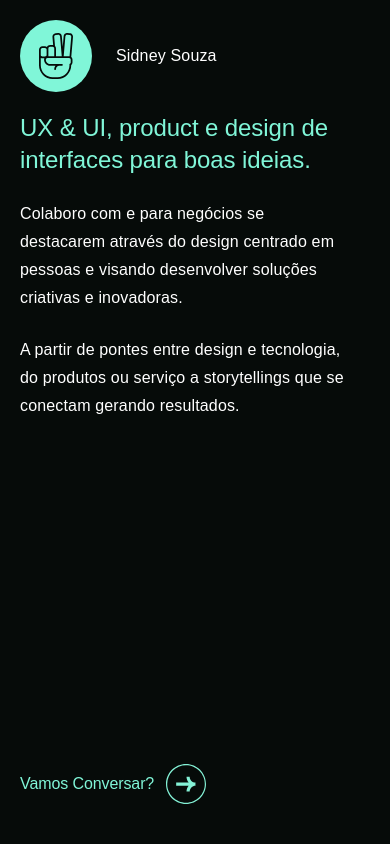
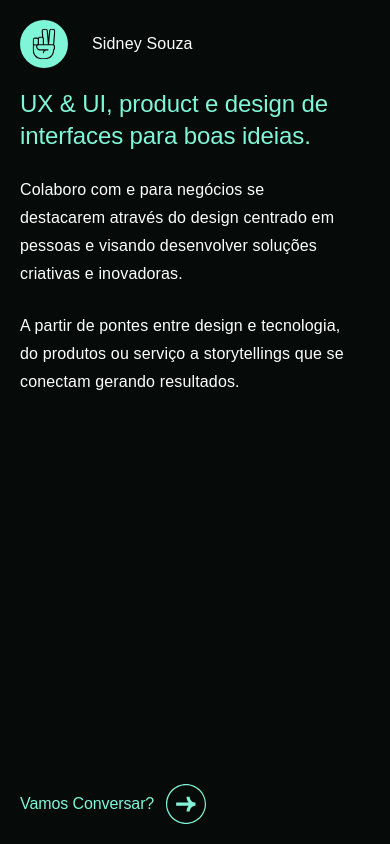
Before and after one commit to sidssouza/sidneysouza, a React (Create React App) app: page / in a window 390 px wide. Shown: the top 844 px of the page. Built offline with nearby package versions, Linux system fonts and the light colour scheme; a web font is replaced by a local one.

Commit message:
Update Lets Talk

```diff
--- a/src/App.css
+++ b/src/App.css
@@ -394,9 +394,11 @@ a {
     --line-height-xl: 32px;
     --line-height-md: 22px;
     --spacing-xl: 40px 20px;
+    --logo-width: 48px;
   }
 
   .logotipo {
+    width: var(--logo-width);
     padding: var(--spacing-sm) 0;
   }
 
@@ -412,7 +414,7 @@ a {
 
   .lets_talk {
     left: var(--spacing-sm);
-    bottom: var(--spacing-lg);
+    bottom: 20px;
   }
 
   .social_media {
```
